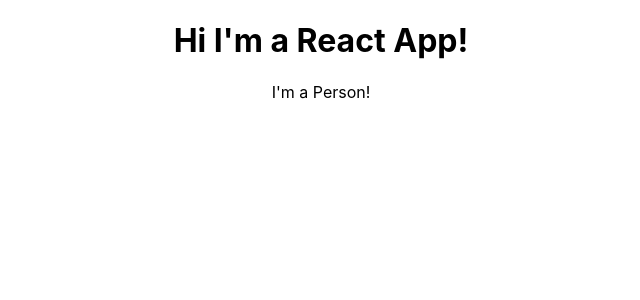
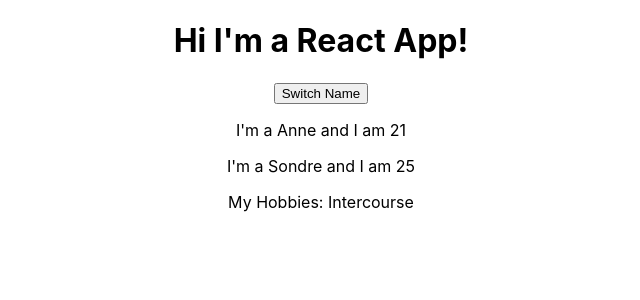
Before and after one commit to sonhal/react-course-code, a React (Create React App) app: page / in a window 1280 px wide. Shown: the top 300 px of the page, without its empty margins (319-959 px from the left). Built offline with nearby package versions, Linux system fonts and the light colour scheme.

Commit message:
Implement React Hooks

```diff
--- a/src/App.js
+++ b/src/App.js
@@ -1,15 +1,66 @@
-import React from 'react';
+import React, { useState } from 'react';
 import './App.css';
 import Person from './Person/Person'
 
-function App() {
+
+const App = props => {
+
+  const [personsState, setPersonsState] = useState({
+    persons: [
+      {name: "Anne", age:21},
+      {name: "Sondre", age: 25}
+    ],
+    otherState: "other value"
+  });
+
+  const switchNameHandler = () => {
+    console.log("Change!")
+    const tmp = personsState.persons[0].name
+    personsState.persons[0].name = personsState.persons[1].name
+    personsState.persons[1].name = tmp
+    setPersonsState({...personsState})
+  };
+
   return (
-    <div className="App">
-        <h1>Hi I'm a React App!</h1>
-        <Person />
-    </div>
+      <div className="App">
+          <h1>Hi I'm a React App!</h1>
+          <button onClick={switchNameHandler}>Switch Name</button>
+          <Person name={personsState.persons[0].name} age={personsState.persons[0].age} />
+          <Person name={personsState.persons[1].name} age={personsState.persons[1].age} >My Hobbies: Intercourse</Person>
+      </div>
   );
-  //return React.createElement('div', {className: 'App'}, React.createElement('h1', null, "REACT!!!"))
 }
 
+
 export default App;
+
+// class App extends Component {
+
+//   state = {
+//     persons: [
+//       {name: "Anne", age:21},
+//       {name: "Sondre", age: 25}
+//     ]
+//   }
+
+//   switchNameHandler = () => {
+//     console.log("Change!")
+//     const pers = this.state.persons
+//     const tmp = pers[0].name
+//     pers[0].name = pers[1].name
+//     pers[1].name = tmp
+//     this.setState({persons: pers})
+//   }
+
+//   render(){
+//     return (
+//       <div className="App">
+//           <h1>Hi I'm a React App!</h1>
+//           <button onClick={this.switchNameHandler}>Switch Name</button>
+//           <Person name={this.state.persons[0].name} age={this.state.persons[0].age} />
+//           <Person name={this.state.persons[1].name} age={this.state.persons[1].age} >My Hobbies: Intercourse</Person>
+//       </div>
+//     );
+//     //return React.createElement('div', {className: 'App'}, React.createElement('h1', null, "REACT!!!"))
+//   }
+// }
--- a/src/Person/Person.js
+++ b/src/Person/Person.js
@@ -1,8 +1,13 @@
 import React from 'react';
 
 
-const person = () => {
-    return <p>I'm a Person!</p>
+const person = (props) => {
+    return (
+        <div>
+            <p>I'm a {props.name} and I am {props.age}</p>
+            <p>{props.children}</p>
+        </div>
+    )
 }
 
 export default person;
```
